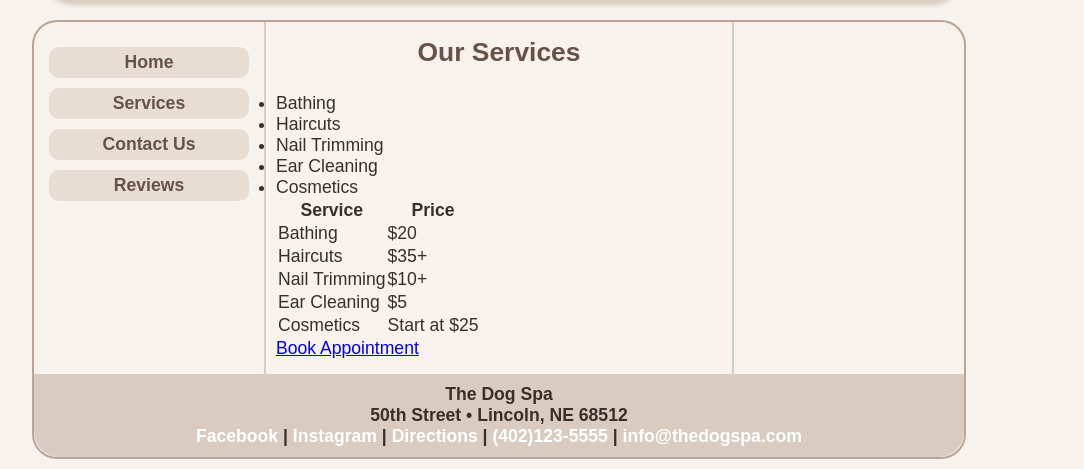
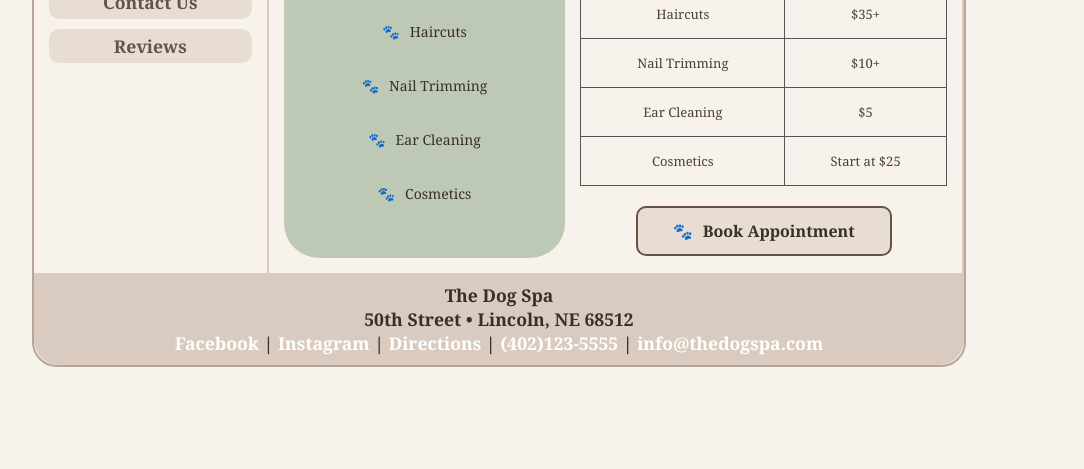
Before and after one commit to kenziemora/TheDogSpa, a plain HTML site: page services.html in a window 1280 px wide. Shown: the part 377-846 px from the top of the page, without its empty margins (143-1227 px from the left). After the commit the page ends 800 px from the top, so only its background shows below. Drawn offline with Linux system fonts and the light colour scheme.

Commit message:
Add files via upload

```diff
--- a/styles.css
+++ b/styles.css
@@ -16,7 +16,7 @@
 
 body {
     font-size: 1.1em;
-    font-family: Arial, Helvetica, sans-serif;
+    font-family: Georgia, "Times New Roman", serif;
 	background-color: #F7F2EC;
 }
 
@@ -171,3 +171,138 @@ footer a:visited {
 footer a:hover {
     text-decoration: underline;
 }
+
+
+.logo1
+{
+    width: 100%;
+	 height: 200px;
+	 object-fit: cover;
+	 border-radius: 20px;
+}
+
+.image1
+{
+    width: 150px;
+  height: 100px;
+  object-fit: cover;
+  display: block;
+  margin: 0 auto;
+  border-radius: 10px;
+}
+
+/* SERVICES PAGE LAYOUT */
+body.services-page #wrapper {
+    display: grid;
+    grid-template-columns: 25% 75%;
+}
+
+body.services-page nav {
+    grid-column: 1;
+    float: none;
+    width: auto;
+}
+
+body.services-page #main {
+    grid-column: 2;
+    display: grid;
+    grid-template-columns: 1fr 1.3fr;
+    gap: 15px;
+    float: none;
+    width: auto;
+    box-sizing: border-box;
+    padding: 15px;
+}
+
+body.services-page footer {
+    grid-column: 1 / -1;
+}
+
+/* GREEN SERVICES BOX */
+
+.services-box {
+    background-color: #bec9b5;
+    border-radius: 35px;
+    padding: 20px 12px;
+    text-align: center;
+}
+
+.services-box h2 {
+    color: #4d4037;
+    font-size: 20px;
+    margin-bottom: 30px;
+}
+
+.services-list {
+    list-style: none;
+    padding: 0;
+    margin: 0;
+}
+
+.services-list li {
+    margin-bottom: 35px;
+    font-size: 14px;
+    color: #392F29;
+}
+
+.services-list li::before {
+    content: "\1F43E";
+    display: inline;
+    margin-right: 10px;
+}
+
+/* PRICING TABLE*/
+
+.pricing-box {
+    width: 100%;
+    min-width: 0;
+}
+
+.pricing-table {
+    width: 100%;
+    border-collapse: collapse;
+    color: #4d4037;
+}
+
+.pricing-table th {
+    background-color: #bec9b5;
+    color: white;
+    padding: 15px 5px;
+    border: 1px solid #555;
+    font-size: 16px;
+}
+
+.pricing-table td {
+background-color: #f7f2eb;
+border: 1px solid #555;
+padding: 15px 5px;
+text-align: center;
+font-size: 13px;
+}
+
+/* BOOK APPOINTMENT BUTTON */
+.pricing-box {
+    text-align: center;
+}
+
+.book-appointment {
+    display: inline-block;
+    background-color: #E8DDD2;
+    color: #392F29;
+    padding: 12px 35px;
+    margin-top: 20px;
+    border: 2px solid #665246;
+    border-radius: 10px;
+    text-decoration: none;
+    font-weight: bold;
+    font-size: 16px;
+}
+.book-appointment::before {
+    content: "\1F43E";
+    margin-right: 10px;
+}
+
+.book-appointment:hover {
+    background-color: #BEC8B7;
+    color: #392F29;
+}
```
